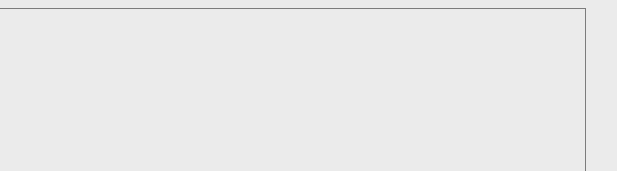
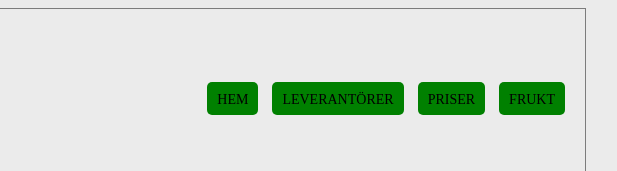
Before and after one commit to tbg-webutveckling1-TE21/Albin, a plain HTML site: page projekt/projekt 3 - Evas frukt/evasfrukthemsida/evas frukt hemsida/index.html in a window 1280 px wide. Shown: the top 171 px of the page, 475-1092 px from the left. Drawn offline with Linux system fonts and the light colour scheme.

Commit message:
la till meny i evas frukt

```diff
--- a/projekt/projekt 3 - Evas frukt/evasfrukthemsida/evas frukt hemsida/css/main.css
+++ b/projekt/projekt 3 - Evas frukt/evasfrukthemsida/evas frukt hemsida/css/main.css
@@ -45,3 +45,30 @@ img.floatbild {
     float:right;
     width: 170px;
 }
+nav.meny {
+    width: 60%;
+    float: right;
+    margin-top: 45px;
+}
+nav ul {
+    list-style-type: none;
+    padding: 0px;
+    text-align: right;
+}
+nav li {
+    display: inline;
+    margin-left: 10px;
+}
+nav a {
+    text-decoration: none;
+    color: black;
+    font-size: 14px;
+    text-transform: uppercase;
+    background: green;
+    padding: 10px;
+    padding-bottom: 8px;
+    border-radius: 5px;
+}
+nav a:hover {
+    background: lightgreen;
+    color: black;
--- a/projekt/projekt 3 - Evas frukt/evasfrukthemsida/evas frukt hemsida/index.html
+++ b/projekt/projekt 3 - Evas frukt/evasfrukthemsida/evas frukt hemsida/index.html
@@ -7,7 +7,16 @@
     </head>
     <body>
         <img src="bilder/evas_logo.png">
-        <br> <br>
+
+        <nav class="meny">
+          <ul>
+              <li><a href="#">Hem</a></li>
+              <li><a href="#">Leverantörer</a></li>
+              <li><a href="#">Priser</a></li>
+              <li><a href="#">Frukt</a></li>
+          </ul>
+       </nav>
+       <br><br><br>
         <img src="bilder/apple.jpg">
 
         <h1>Din lokala fruktbutik</h1>
```
